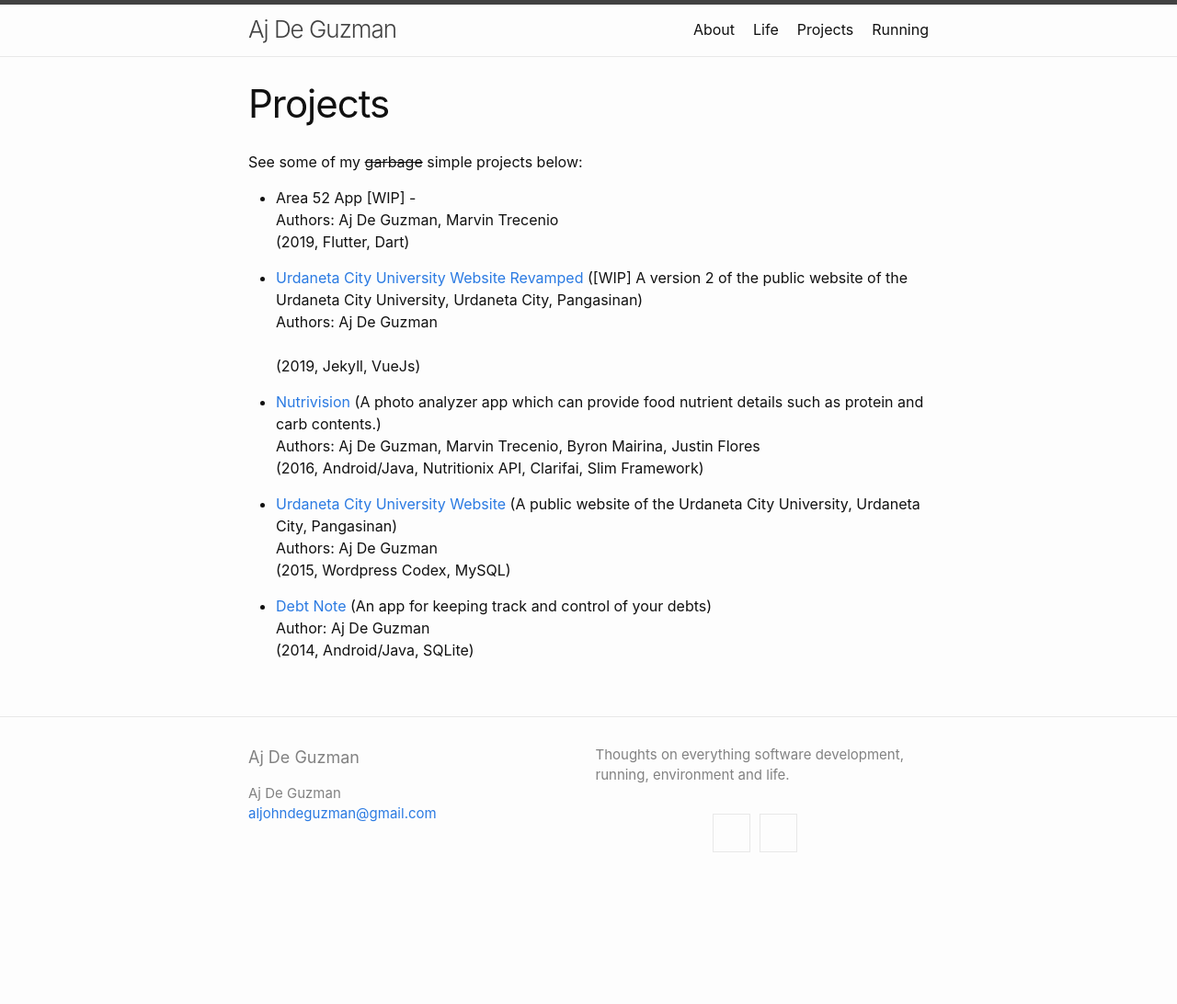
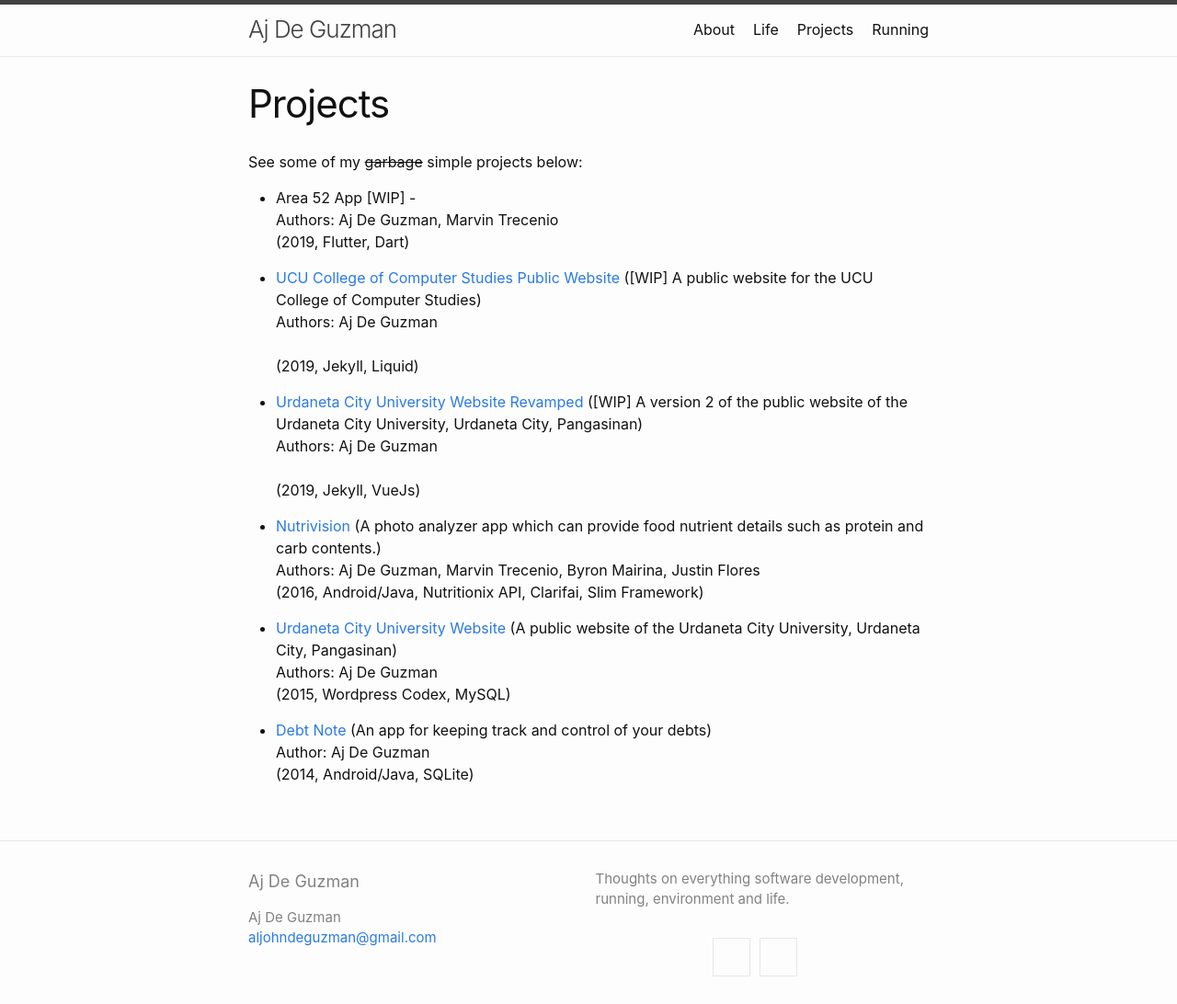
Before and after one commit to ajdeguzman/ajdeguzman.github.io, a Jekyll site: the page built from projects.md, in a window 1280 px wide. Shown: the whole page at 92% size. Built offline with Jekyll 4.4.1, drawn with Linux system fonts in a browser that asks for light colours; before the commit the page ends 957 px from its top, so only the background shows below that.

Commit message:
Added ucu-ccs.org

```diff
--- a/projects.md
+++ b/projects.md
@@ -9,6 +9,10 @@ See some of my ~~garbage~~ simple projects below:
 - Area 52 App [WIP] -
 <br> Authors: Aj De Guzman, Marvin Trecenio
 <br> (2019, Flutter, Dart)
+
+- [UCU College of Computer Studies Public Website](https://ucu-ccs.org){:target="_blank"} ([WIP] A public website for the UCU College of Computer Studies)
+<br> Authors: Aj De Guzman
+<br> (2019, Jekyll, Liquid)
 
 - [Urdaneta City University Website Revamped](https://ajdeguzman.github.com/ucu){:target="_blank"} ([WIP] A version 2 of the public website of the Urdaneta City University, Urdaneta City, Pangasinan)
 <br> Authors: Aj De Guzman
```
